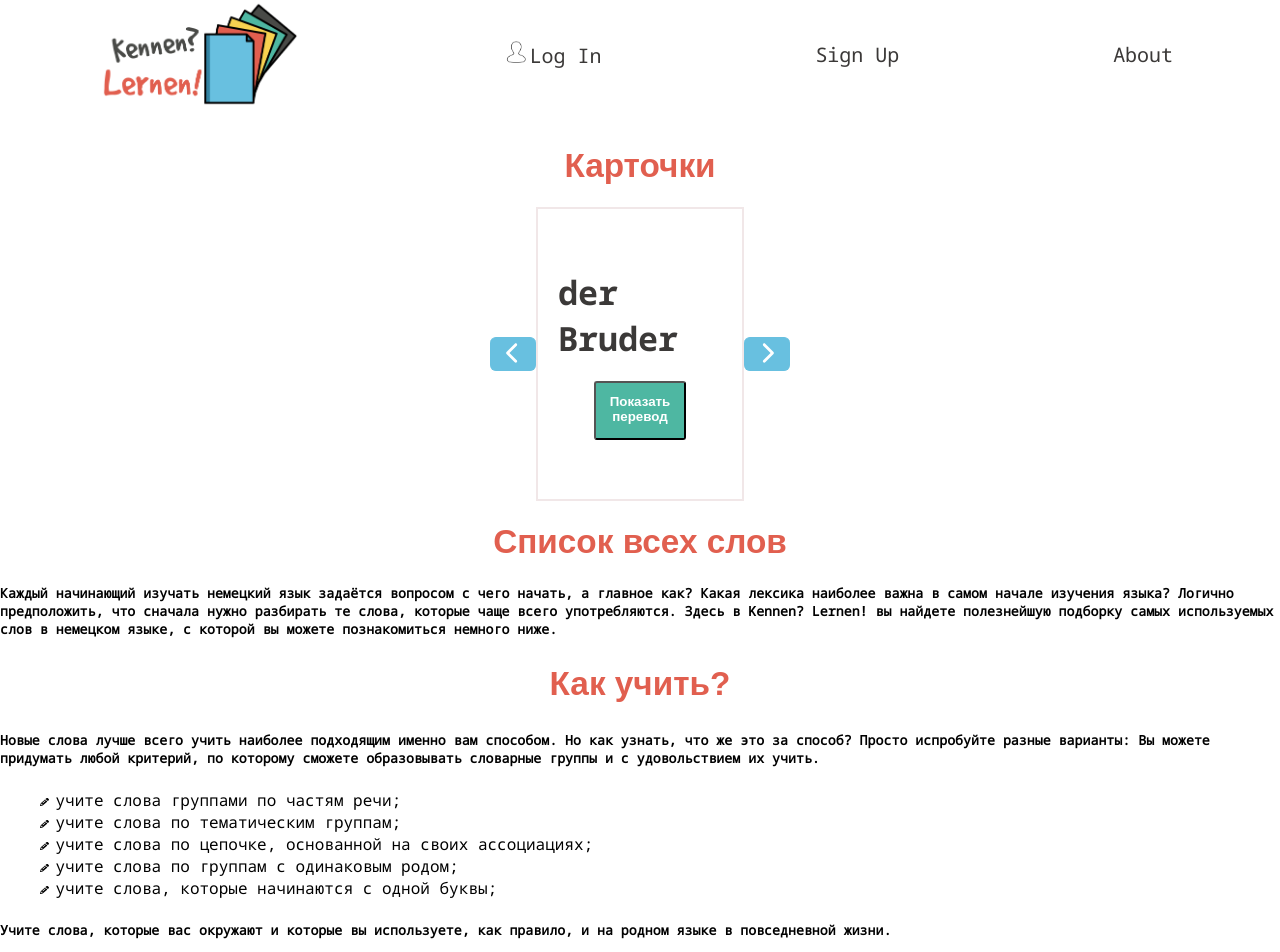
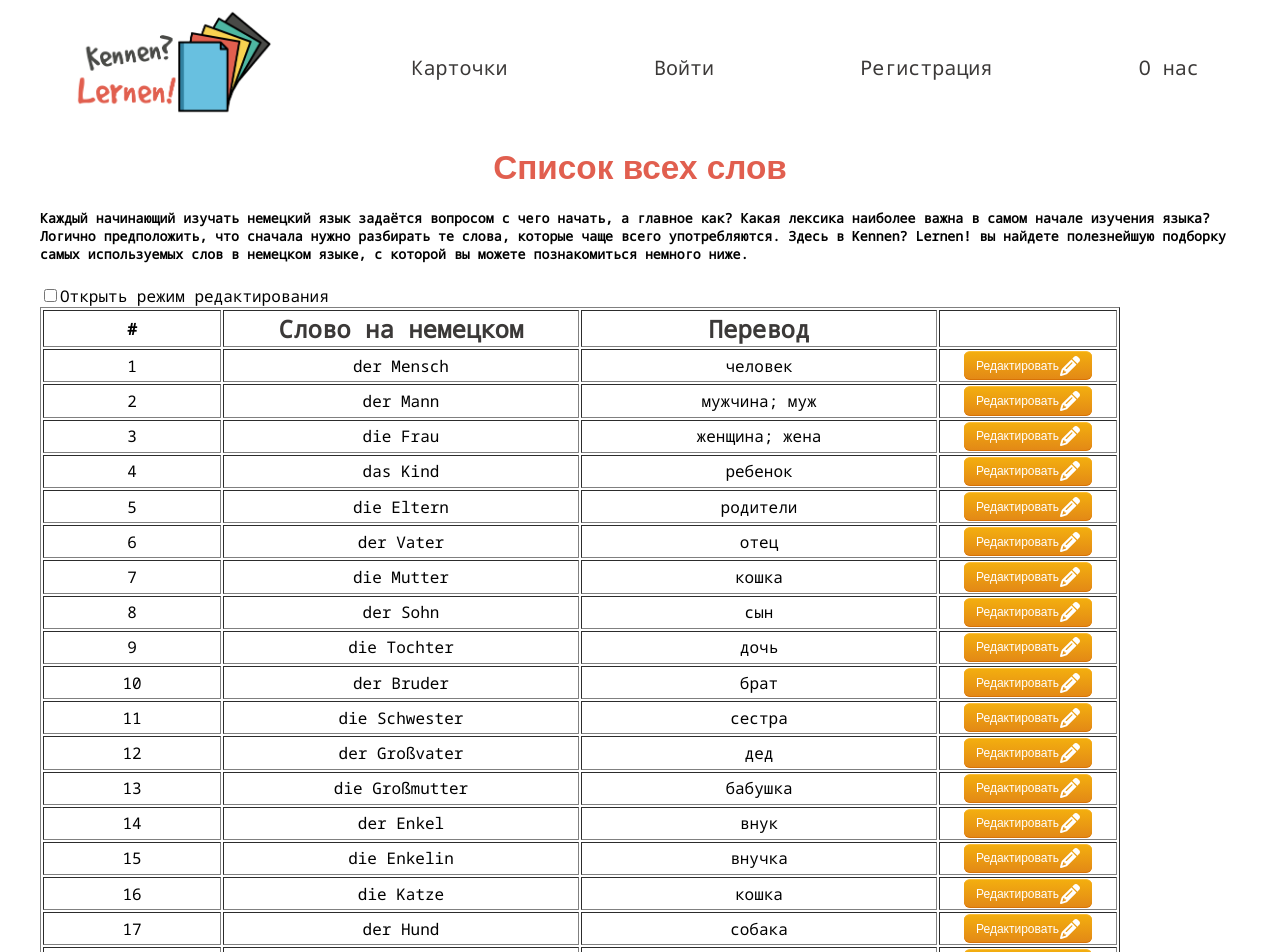
Before and after one commit to Nadia-HPoe/kennen-lernen-app, a React app: page / in a window 1280 px wide. Shown: the top 952 px of the page. Built offline with nearby package versions, Linux system fonts and the light colour scheme.

Commit message:
adding routing

```diff
--- a/package.json
+++ b/package.json
@@ -39,6 +39,7 @@
   },
   "dependencies": {
     "react": "^18.2.0",
-    "react-dom": "^18.2.0"
+    "react-dom": "^18.2.0",
+    "react-router-dom": "^6.19.0"
   }
 }
--- a/src/assets/styles/global.scss
+++ b/src/assets/styles/global.scss
@@ -3,7 +3,6 @@
 
 html,
 body {
-  margin: 0;
   padding: 0;
   font-family: variables.$main-font;
 }
@@ -26,3 +25,7 @@ ul {
   list-style-position: inside;
   list-style-image: url(../pencil-solid.svg);
 }
+
+.contact_link {
+  color: variables.$color-cyan;
+}
--- a/src/presentation/App.jsx
+++ b/src/presentation/App.jsx
@@ -1,15 +1,12 @@
 import React from 'react';
+
 import { Header } from './Header';
-import { Main } from './Main';
-import { Card } from './Card';
 import { Footer } from './Footer';
 
 function App() {
   return (
     <div>
       <Header />
-      <Card />
-      <Main />
       <Footer />
     </div>
   );
--- a/src/presentation/Card/card.scss
+++ b/src/presentation/Card/card.scss
@@ -3,6 +3,9 @@
   display: flex;
   flex-direction: column;
   align-items: center;
+  flex: 1 0 auto;
+
+  margin-bottom: 50px;
 }
 .card-container {
   max-width: 300px;
@@ -74,6 +77,7 @@
   color: white;
   text-decoration: none;
   padding: 0.3em 1em;
+  margin: 0px 10px 0 10px;
   outline: none;
   border-width: 1px 0;
   border-style: solid none;
--- a/src/presentation/Footer/footer.scss
+++ b/src/presentation/Footer/footer.scss
@@ -1,12 +1,11 @@
 .footer {
-  height: 100px;
   color: whitesmoke;
-  margin-bottom: 15px;
   text-align: center;
   font-size: 30px;
   display: flex;
   flex: 0 0 auto;
   justify-content: space-around;
+  align-items: end;
 }
 
 .footer-text {
--- a/src/presentation/Header/header.scss
+++ b/src/presentation/Header/header.scss
@@ -28,7 +28,13 @@
 
   &:hover {
     color: variables.$color-cyan;
-    opacity: 0.35;
+    opacity: 0.55;
     transition: 0.5s all;
   }
 }
+.error-page {
+  text-align: center;
+}
+.error-image {
+  max-width: 300px;
+}
--- a/src/presentation/Header/index.jsx
+++ b/src/presentation/Header/index.jsx
@@ -1,23 +1,95 @@
 import React from 'react';
+import { BrowserRouter as Router, Routes, Route, Link } from 'react-router-dom';
+import { Card } from '../Card';
 import './header.scss';
 import Logo from './images/kl_app_logo_header.png';
-import LogIn from './images/kp_app_icon_login.png';
+import ErrorImg from './images/kl_app_icon_404.png';
+import { Main } from '../Main';
 
 function Header() {
   return (
+    <Router>
       <header className="navbar">
+        <Link to="/">
           <img src={Logo} alt="logotype" className="header-logo" />
+        </Link>
+
+        <Link to="/game" className="nav-item">
+          Карточки
+        </Link>
         <a className="nav-item" href="">
-        <img src={LogIn} alt="login_icon" className="header-icon" />
-        Log In
+          Войти
         </a>
         <a className="nav-item" href="">
-        Sign Up
+          Регистрация
         </a>
-      <a className="nav-item" href="">
-        About
+
+        <Link to="/about" className="nav-item">
+          О нас
+        </Link>
+      </header>
+      <Routes>
+        <Route path="/game" element={<Card />} />
+        <Route path="/about" element={<About />} />
+        <Route path="/" element={<Main />} />
+        <Route path="*" element={<NoMatch />} />
+      </Routes>
+    </Router>
+  );
+}
+function About() {
+  return (
+    <div>
+      <h2>О проекте Kennen? Lernen!</h2>
+      <p>
+        Всем привет! Меня зовут Борисова Надежда. Я учусь на
+        frontend-разработчика в школе IT Girls и это мой сайт по изучению
+        немецких слов. Я учила немецкий 15 лет и хотела бы показать всем, что
+        обучение иностранному языку может быть легким и креативным. Попробуйте
+        учить слова с помощью мемо-карточек, или общим списком. Удачи!
+      </p>
+      <h2>Как учить?</h2>
+      <h5>
+        Новые слова лучше всего учить наиболее подходящим именно вам способом.
+        Но как узнать, что же это за способ? Просто испробуйте разные варианты:
+        Вы можете придумать любой критерий, по которому сможете образовывать
+        словарные группы и с удовольствием их учить.{' '}
+      </h5>
+      <ul>
+        <li>учите слова группами по частям речи;</li>
+        <li>учите слова по тематическим группам;</li>
+        <li>учите слова по цепочке, основанной на своих ассоциациях;</li>
+        <li>учите слова по группам с одинаковым родом;</li>
+        <li>учите слова, которые начинаются с одной буквы;</li>
+      </ul>
+      <h5>
+        Учите слова, которые вас окружают и которые вы используете, как правило,
+        и на родном языке в повседневной жизни.
+      </h5>
+    </div>
+  );
+}
+
+function NoMatch() {
+  return (
+    <div className="error-page">
+      <h1>Ошибка 404</h1>
+      <p>
+        Упс! Такой странички нет. Скорее всего URL, по которому вы пришли,
+        неверный и здесь никогда ничего не было, если же вы уверены в обратном,
+        напишите нам на адрес службы поддержки{' '}
+        <a href="mailto:kl-app@support.com" className="contact_link">
+          kl-app@support.com
         </a>
-    </header>
+      </p>
+      <img src={ErrorImg} alt="ошибка 404" className="error-image" />
+      <p>
+        Попробуйте начать заново{' '}
+        <Link to="/" className="contact_link">
+          с главной страницы
+        </Link>
+      </p>
+    </div>
   );
 }
 
--- a/src/presentation/Main/Welcome.jsx
+++ b/src/presentation/Main/Welcome.jsx
@@ -12,24 +12,6 @@ function Welcome() {
         полезнейшую подборку самых используемых слов в немецком языке, с которой
         вы можете познакомиться немного ниже.
       </h5>
-      <h2>Как учить?</h2>
-      <h5>
-        Новые слова лучше всего учить наиболее подходящим именно вам способом.
-        Но как узнать, что же это за способ? Просто испробуйте разные варианты:
-        Вы можете придумать любой критерий, по которому сможете образовывать
-        словарные группы и с удовольствием их учить.{' '}
-      </h5>
-      <ul>
-        <li>учите слова группами по частям речи;</li>
-        <li>учите слова по тематическим группам;</li>
-        <li>учите слова по цепочке, основанной на своих ассоциациях;</li>
-        <li>учите слова по группам с одинаковым родом;</li>
-        <li>учите слова, которые начинаются с одной буквы;</li>
-      </ul>
-      <h5>
-        Учите слова, которые вас окружают и которые вы используете, как правило,
-        и на родном языке в повседневной жизни.
-      </h5>
     </div>
   );
 }
--- a/src/presentation/Main/main.scss
+++ b/src/presentation/Main/main.scss
@@ -1,4 +1,11 @@
 @use '../../assets/styles/variables';
+
+.maincontent {
+  flex: 1 0 auto;
+
+  margin-left: 2rem;
+  margin-right: 2rem;
+}
 
 .table-card {
   border-radius: 0.5;
```
Also changed, not shown: src/presentation/Card/index.jsx (+0 -7 lines), src/presentation/Header/images/kl_app_icon_404.png (added), 1 other file (tests, documents, lock files or other folders). Lines whose indentation alone changed are shown as unchanged.
